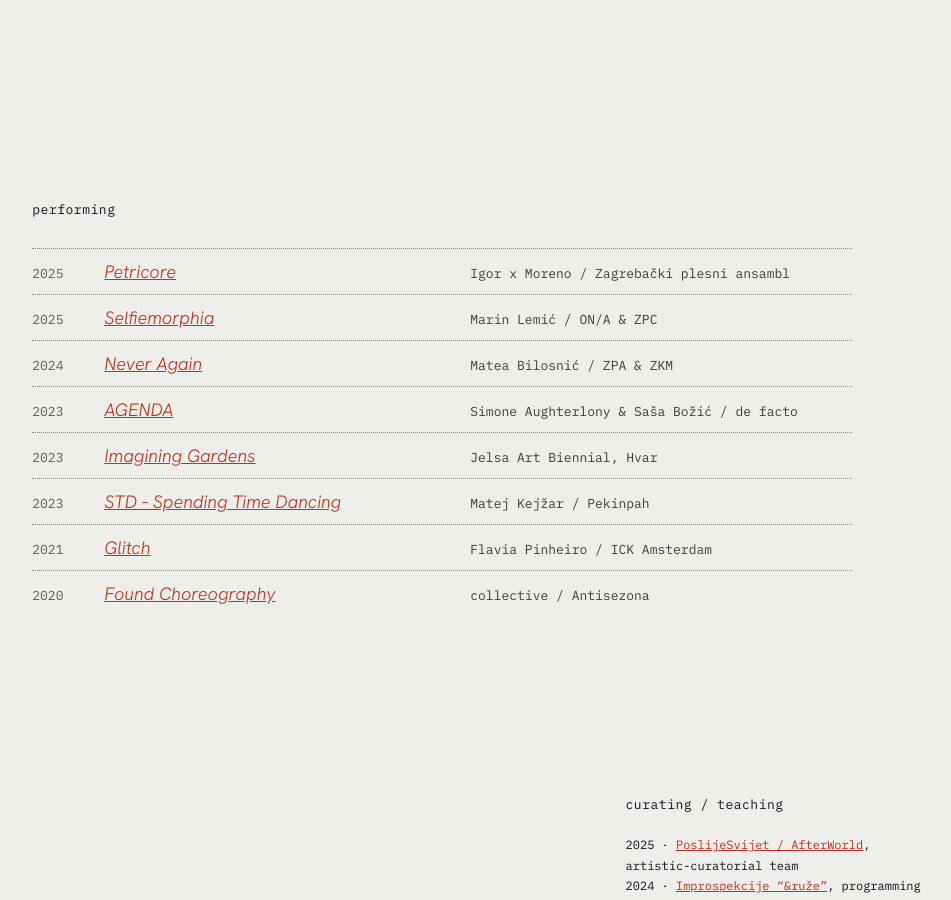
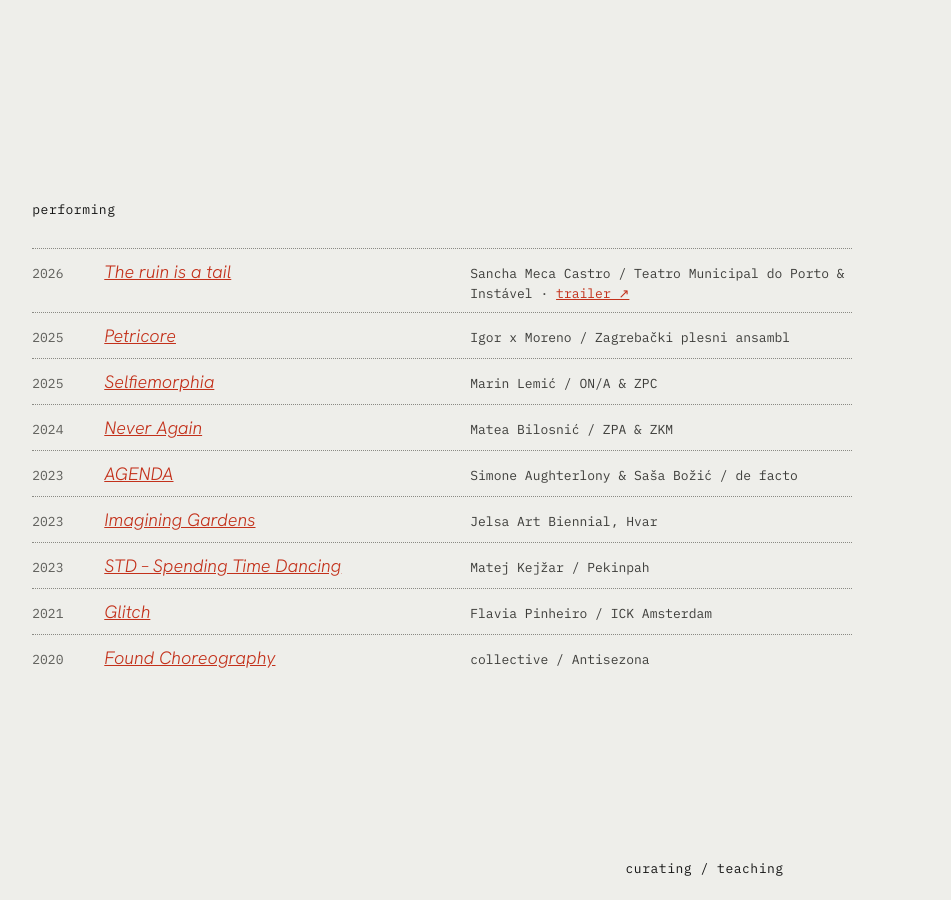
Before and after one commit to ariansajina/dora, a Jekyll site: the page built from works.html, in a window 1280 px wide and 900 px high, scrolled down 865 px. Shown: the whole window, without its empty margins (278-1229 px from the left). Built offline with Jekyll 4.4.1, drawn with Linux system fonts in a browser that asks for light colours.

Commit message:
Add The ruin is a tail (Sancha Meca Castro) to performing
Co-Authored-By: Claude Opus 5.5 <noreply@anthropic.com>
Claude-Session: https://claude.ai/code/session_01T3oV2CMKDLfVpFAnssWYau

```diff
--- a/_data/works.yml
+++ b/_data/works.yml
@@ -8,6 +8,7 @@ own:
   - { year: "2018–20", sort: 2020, title: "Life is GREJP", kind: "audio-visual installation / performance", page: life-is-grejp }
 
 performing:
+  - { year: "2026", title: "The ruin is a tail", by: "Sancha Meca Castro / Teatro Municipal do Porto & Instável", url: "https://www.teatromunicipaldoporto.pt/en/programa/sancha-meca-castro-the-ruin-is-a-tail/", trailer: "https://vimeo.com/1199728317" }
   - { year: "2025", title: "Petricore", by: "Igor x Moreno / Zagrebački plesni ansambl", url: "https://www.zagrebackiplesniansambl.hr/hr/predstava/petricore.html" }
   - { year: "2025", title: "Selfiemorphia", by: "Marin Lemić / ON/A & ZPC", url: "https://zagrebackiplesnicentar.hr/predstava/selfiemorphia/" }
   - { year: "2024", title: "Never Again", by: "Matea Bilosnić / ZPA & ZKM", url: "https://www.zagrebackiplesniansambl.hr/hr/predstava/never-again.html" }
--- a/works.html
+++ b/works.html
@@ -23,7 +23,7 @@ footer_gap: 160
   <div class="perf-row">
     <span class="year">{{ w.year | default: '[YEAR]' }}</span>
     <span class="title">{% if w.url %}<a href="{{ w.url }}">{{ w.title }}</a>{% else %}{{ w.title }}{% endif %}</span>
-    <span class="by">{{ w.by }}</span>
+    <span class="by">{{ w.by }}{% if w.trailer %} · <a href="{{ w.trailer }}">trailer ↗</a>{% endif %}</span>
   </div>
   {%- endfor %}
 </div>
```
